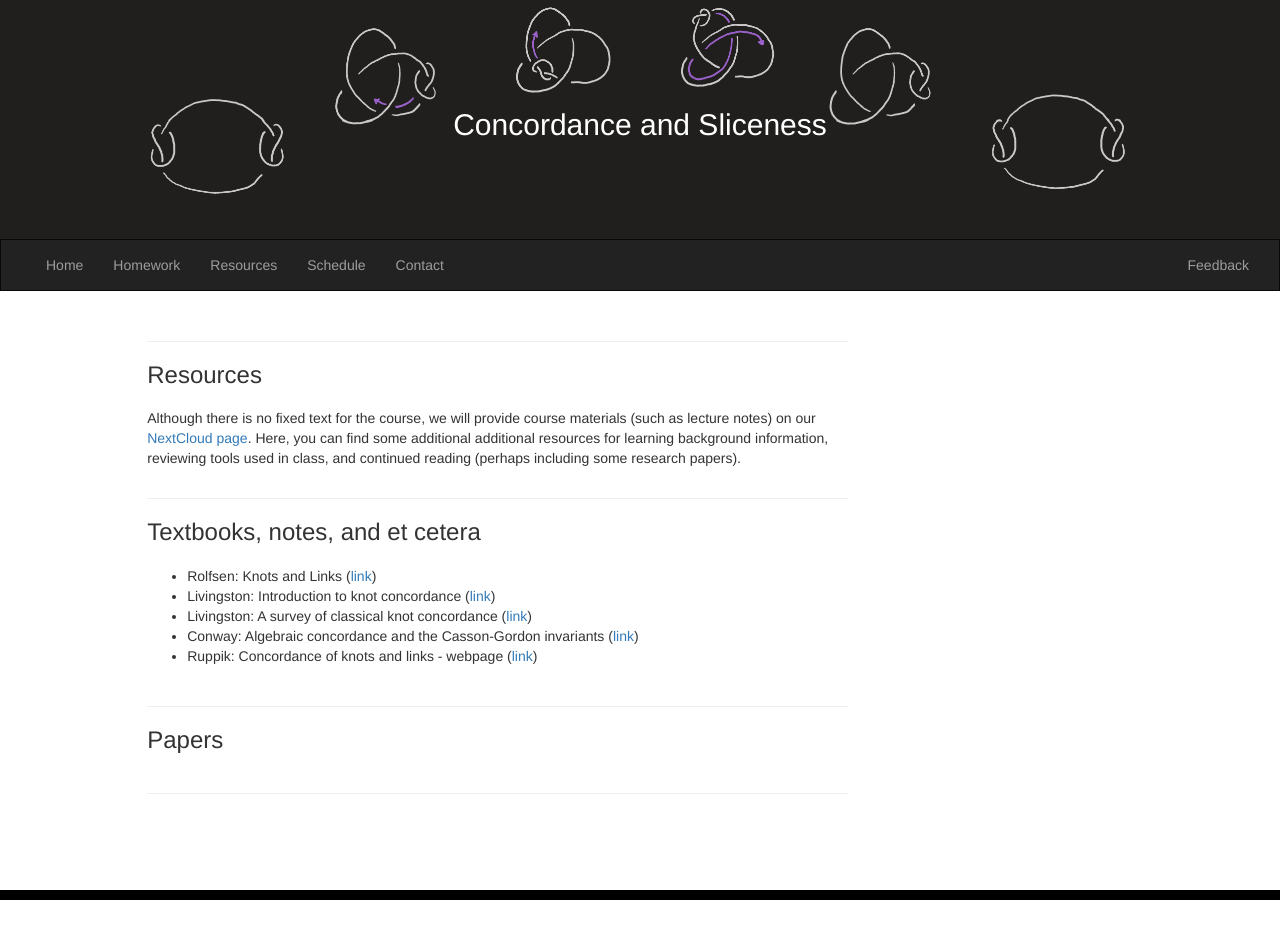
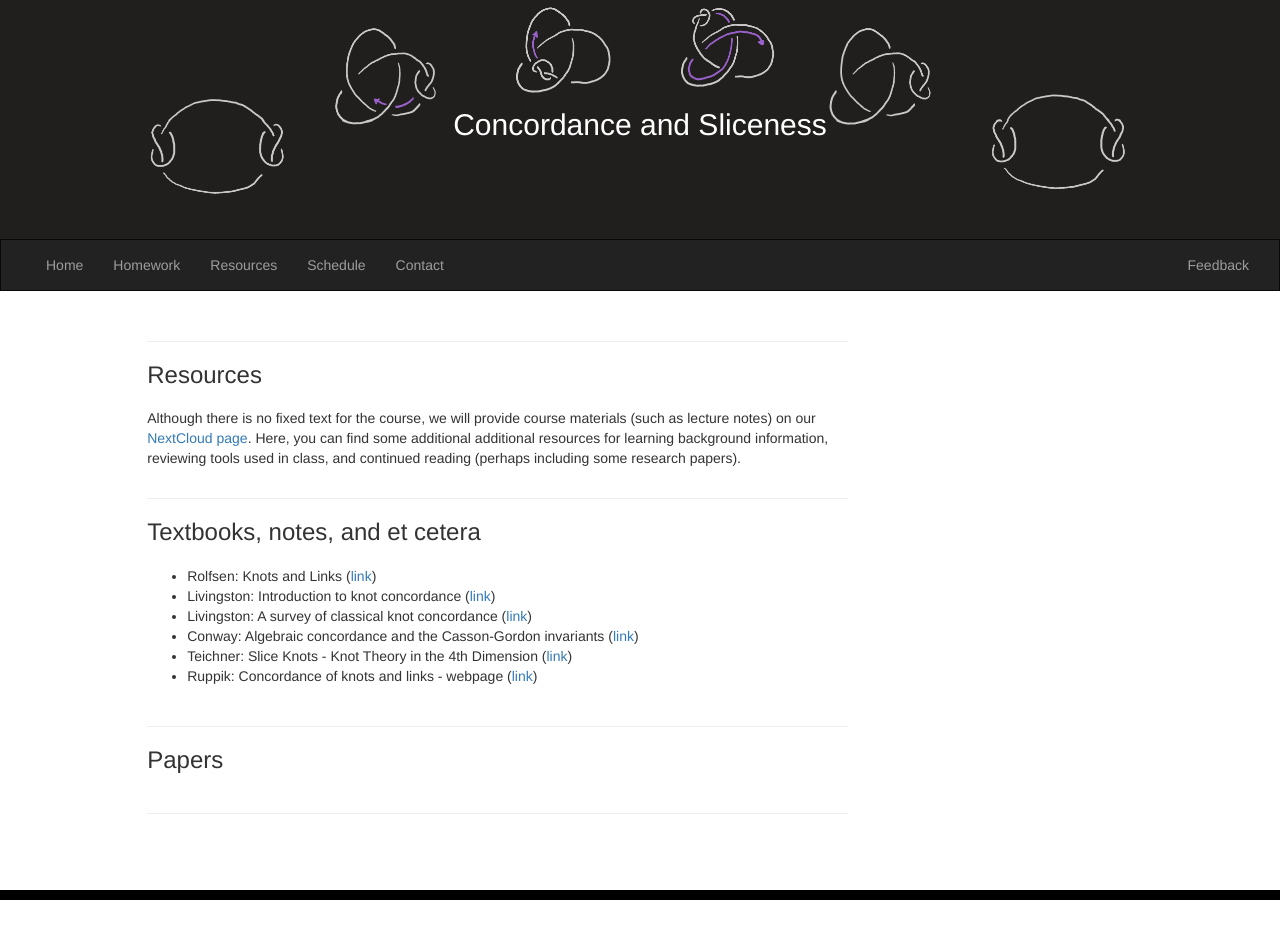
Before and after one commit to imsundberg/concordance, a Jekyll site: the page built from resources/index.html, in a window 1280 px wide. Built offline with Jekyll 4.4.1, drawn with Linux system fonts in a browser that asks for light colours.

Commit message:
Update index.html

```diff
--- a/resources/index.html
+++ b/resources/index.html
@@ -42,6 +42,7 @@ title: Resources
 					<li>Livingston: Introduction to knot concordance (<a href="https://citeseerx.ist.psu.edu/document?repid=rep1&type=pdf&doi=07e3225de8e1084a9d6d2d53c54b548cb1a93ac8">link</a>)</li>
 					<li>Livingston: A survey of classical knot concordance (<a href="https://www.maths.ed.ac.uk/~v1ranick/papers/living.pdf">link</a>)</li>
 					<li>Conway: Algebraic concordance and the Casson-Gordon invariants (<a href="http://www.unige.ch/math/folks/conway/Notes/AlgebraicConcordanceCassonGordon.pdf">link</a>)</li>
+					<li>Teichner: Slice Knots - Knot Theory in the 4th Dimension (<a href="https://people.mpim-bonn.mpg.de/teichner/Math/ewExternalFiles/Lecture-notes-sliceknots.pdf">link</a>)</li>
 					<li>Ruppik: Concordance of knots and links - webpage (<a href="https://ben300694.github.io/knotconcordance">link</a>)</li>
 				</ul>
 			</div>
```
